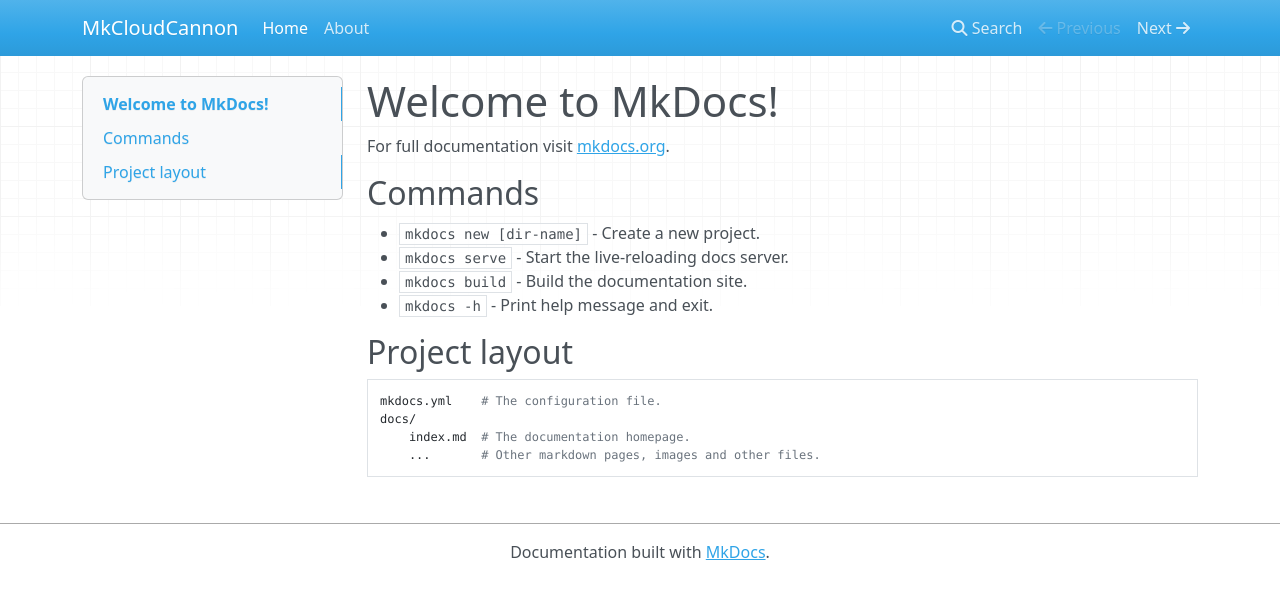
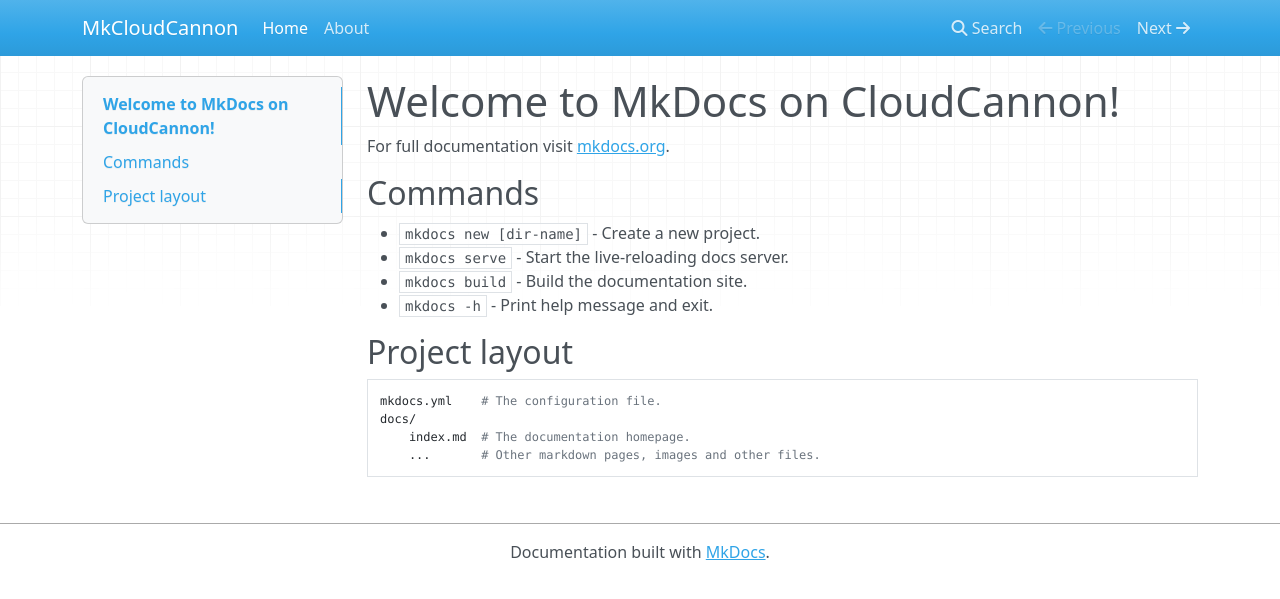
Before and after one commit to David-Large/mkdocs-cc-project, an MkDocs documentation site: the page built from docs/index.md, in a window 1280 px wide. Shown: the top 599 px of the page. Built offline with MkDocs 1.6.1, drawn with Linux system fonts in a browser that asks for light colours; nearby versions of some CDN libraries.

Commit message:
Updated 1 file via CloudCannon.

```diff
--- a/docs/index.md
+++ b/docs/index.md
@@ -1,4 +1,4 @@
-# Welcome to MkDocs!
+# Welcome to MkDocs on CloudCannon!
 
 For full documentation visit [mkdocs.org](https://www.mkdocs.org).
 
```
